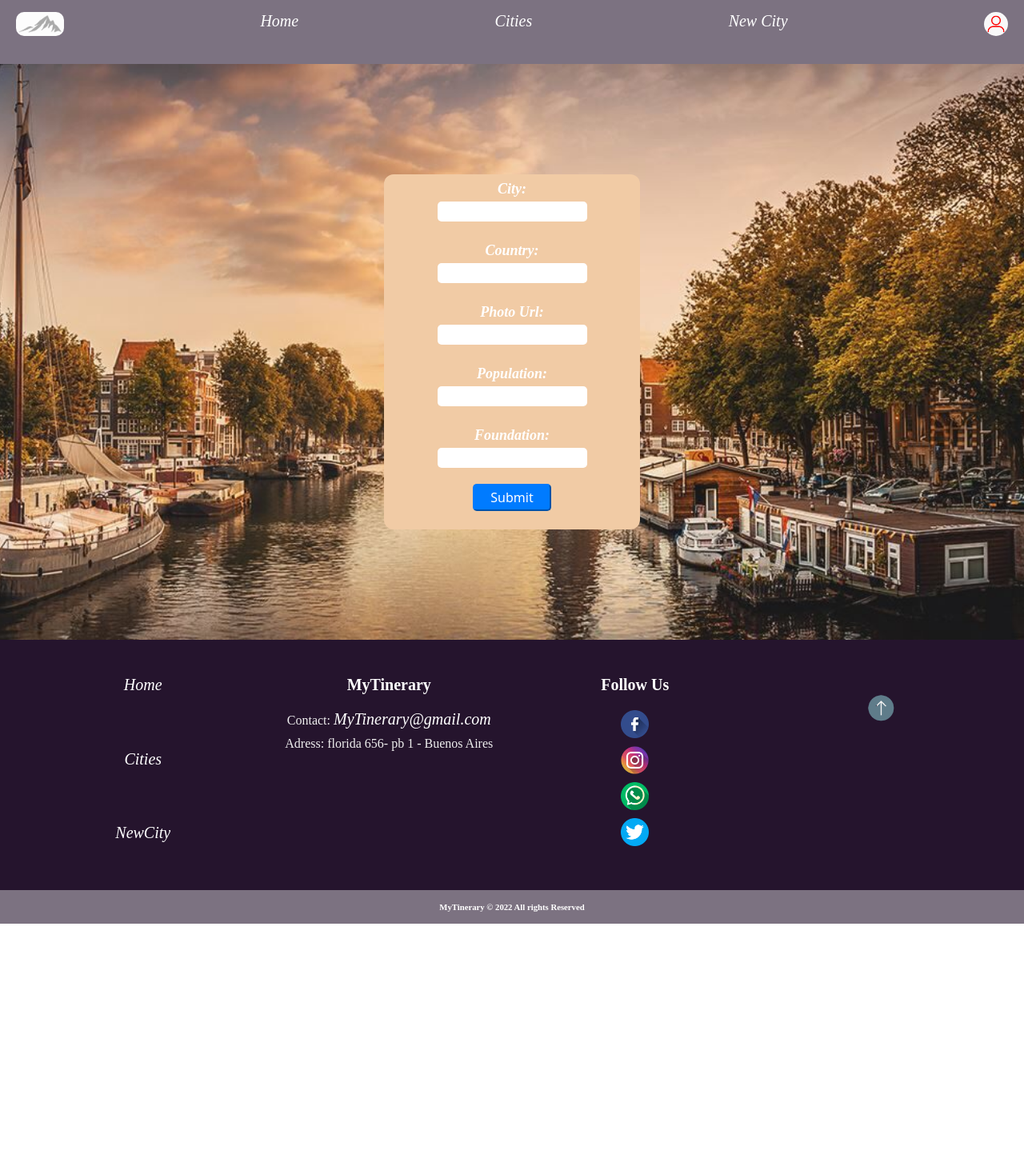
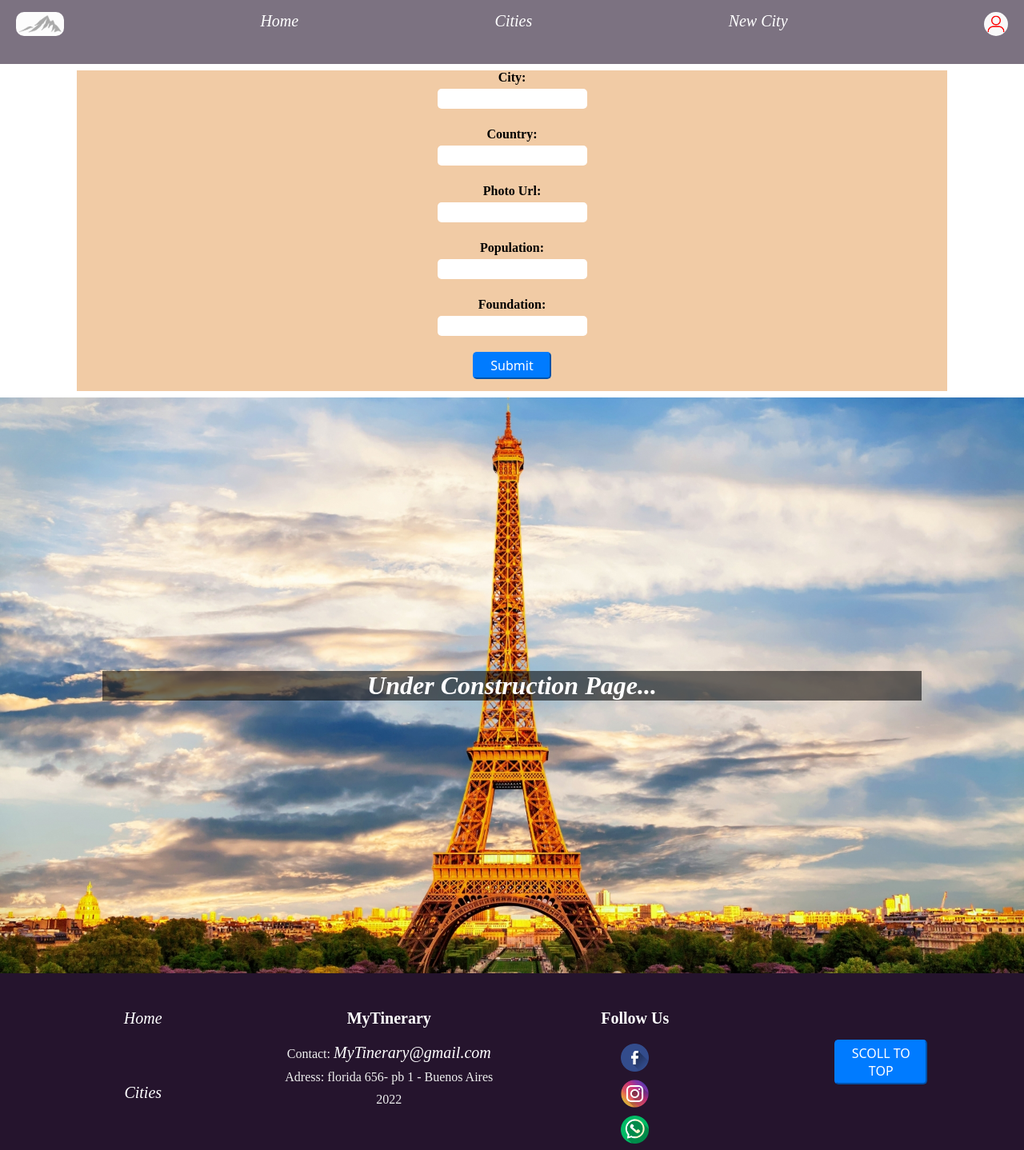
Before and after one commit to SantiagoGaray32/mytinerary-garay-romero, a React (Create React App) app: page /NewCity in a window 1280 px wide. Shown: the top 1438 px of the page at 80% size. Before the commit the page ends 1155 px from the top, so only its background shows below. Built offline with nearby package versions, Linux system fonts and the light colour scheme.

Commit message:
Sumando Scrolltotop a la App y el botón al Footer

```diff
--- a/src/App.js
+++ b/src/App.js
@@ -2,29 +2,31 @@ import { BrowserRouter, Routes, Route } from "react-router-dom";
 import "./App.css";
 import WebsiteLayout from "./layouts/WebsiteLayout";
 import Home from "./pages/Home";
-// import Cities from "./components/Cities";
 import UnderConstruction from "./pages/UnderConstruction";
 import Cities from "./pages/Cities";
 import NewCity from "./pages/NewCities";
 import CityCard from "./components/CityCard";
 import Forms from "./components/Input.js";
+import ScrollToTop from "./components/ScrollToTop";
 
 function App() {
   return (
     <div className="App">
       <BrowserRouter>
+        <ScrollToTop>
           <WebsiteLayout>
+            <Forms />
             <Routes>
-            <Route path="/NewCity" element={<NewCity />} />
+              <Route path="/new-city" element={<NewCity />} />
               <Route path="/" element={<Home />} />
               <Route path="/cities" element={<Cities />} />
-            <Route path="/*" element={<UnderConstruction/>} />
+              <Route path="/*" element={<UnderConstruction />} />
             </Routes>
           </WebsiteLayout>
+        </ScrollToTop>
       </BrowserRouter>
     </div>
   );
 }
 
-
 export default App;
--- a/src/components/Footer/Footer.js
+++ b/src/components/Footer/Footer.js
@@ -9,6 +9,13 @@ import Icon from "./Icon";
 import { Link } from "react-router-dom";
 
 export default function Footer() {
+  const scrollUp = () => {
+    window.scrollTo({
+      top: 0,
+      behavior: "smooth",
+    });
+  };
+
   return (
     <footer id="footer">
       <div className="group1">
@@ -29,6 +36,7 @@ export default function Footer() {
             Contact: <a>MyTinerary@gmail.com</a>
           </p>
           <p>Adress: florida 656- pb 1 - Buenos Aires</p>
+          <p>{new Date().getFullYear()}</p>
         </div>
         <div className="box">
           <div className="social">
@@ -40,13 +48,11 @@ export default function Footer() {
           </div>
         </div>
         <div className="box arrow">
-          <div>
-            <Icon name={arrow} alt="Facebook"></Icon>
-          </div>
+          <button onClick={scrollUp}>SCOLL TO TOP</button>
         </div>
       </div>
       <div className="group2">
-        <h6>MyTinerary © 2022 All rights Reserved</h6>
+        <h6>MyTinerary © All rights Reserved {new Date().getFullYear()}</h6>
       </div>
     </footer>
   );
--- /dev/null
+++ b/src/components/ScrollToTop.js
@@ -0,0 +1,12 @@
+import { useEffect } from "react";
+import { useLocation } from "react-router-dom";
+
+export default function ScrollToTop({ children }) {
+  const { pathname } = useLocation();
+
+  useEffect(() => {
+    window.scrollTo(0, 0);
+  }, [pathname]);
+
+  return <>{children}</>;
+}
```
Lines whose indentation alone changed are shown as unchanged.
